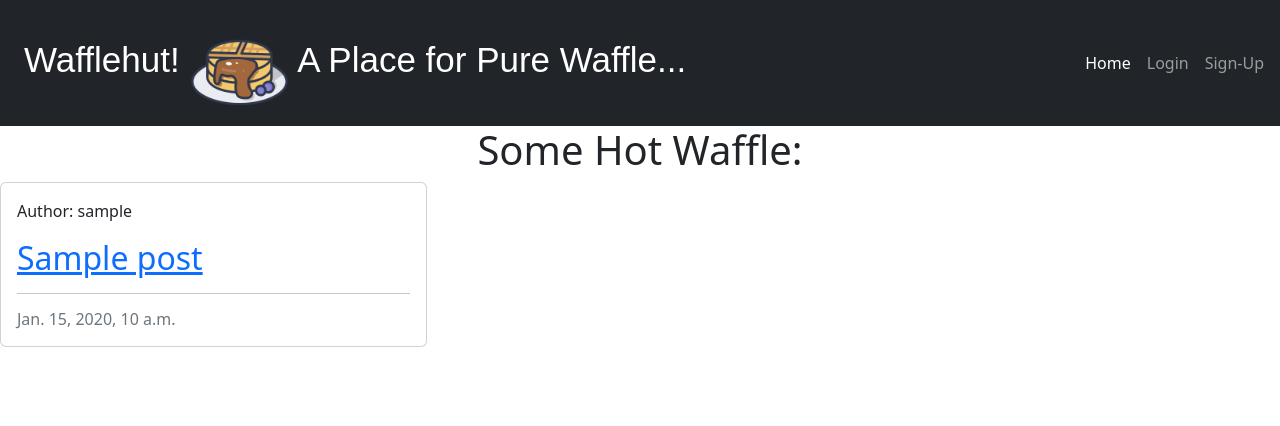
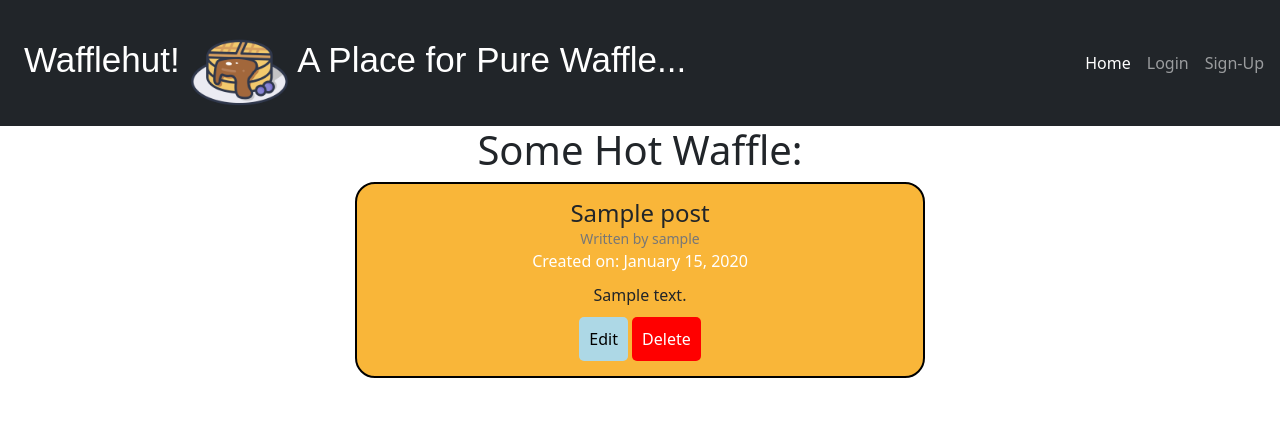
Before and after one commit to AlistairDriscoll/wafflehut, a Django app: page / in a window 1280 px wide. Shown: the top 426 px of the page. Run offline with Django 4.2, Linux system fonts and the light colour scheme; tables that the repository leaves empty hold one stand-in row (values such as "Sample post"); some libraries are stand-ins or nearby versions; some web fonts are replaced.

Commit message:
Add: styling for posts

```diff
--- a/blog/templates/blog/posts.html
+++ b/blog/templates/blog/posts.html
@@ -1,23 +1,25 @@
-{% extends "base.html" %} {% block content %}
+{% extends "base.html" %}
+{% block content %}
+
 
 <h1>Some Hot Waffle:</h1>
+<div class="post-container">
+    <div class="container">
+        <div class="row justify-content-center">
+            {% for post in object_list %}
+            <div class="post col-lg-6 col-12 mb-4">
+                <h2>{{ post.title }}</h2>
+                <div class="author">Written by {{ post.author }}</div>
+                <div class="created_on">Created on: {{ post.created_on|date:"F j, Y" }}</div>
+                <div class="content">{{ post.content|safe }}</div>
+                <button class="edit-button">Edit</button>
+                <button class="delete-button">Delete</button>
+            </div>
+            {% endfor %}
+        </div>
+    </div>
+</div>
 
-{% for post in object_list %}
-<div class="col-md-4">
-  <div class="card mb-4">
-    <div class="card-body">
-      <div class="image-flash">
-        <p class="author">Author: {{ post.author }}</p>
-      </div>
 
-      <a href="{% url 'post_detail' post.slug %}" class="post-link">
-        <h2 class="card-title">{{ post.title }}</h2>
-        <p class="card-text">{{ post.excerpt }}</p>
-      </a>
 
-      <hr />
-      <p class="card-text text-muted h6">{{ post.created_on}}</p>
-    </div>
-  </div>
-</div>
-{% endfor %} {% endblock %}
+{% endblock %}
--- a/blog/views.py
+++ b/blog/views.py
@@ -15,6 +15,8 @@ class Index(generic.ListView):
 
         post_list = []
         for p in posts:
+            if len(p.content) >= 50:
+                p.content = p.content[:30] + '...'
             post_list.append(p)
 
         if len(post_list) >= 4:
--- a/static/css/style.css
+++ b/static/css/style.css
@@ -27,8 +27,58 @@ h1 {
     text-align: center;
 }
 
+.post-container {
+    display: flex;
+    flex-wrap: wrap;
+    justify-content: space-between;
+}
+
 .post {
+    background-color: #f9b639;
     border-style: solid;
     border-width: 2px;
     border-color: black;
+    border-radius: 20px;
+    padding: 15px;
+    margin-bottom: 20px;
+
+    box-sizing: border-box;
+    text-align: center;
 }
+
+.post h2 {
+    margin: 0;
+    font-size: 24px;
+}
+
+.post .author {
+    font-size: 14px;
+    color: #777;
+}
+
+.post .content {
+    margin-top: 10px;
+    font-size: 16px;
+}
+
+.post .created_on {
+    font-size: 16px;
+    color: white;
+}
+
+.post button {
+    margin-top: 10px;
+    padding: 10px;
+    border: none;
+    border-radius: 5px;
+    cursor: pointer;
+}
+
+.edit-button {
+    background-color: lightblue; /* Light blue for edit button */
+}
+
+.delete-button {
+    background-color: red; /* Red for delete button */
+    color: white;
+}
```
